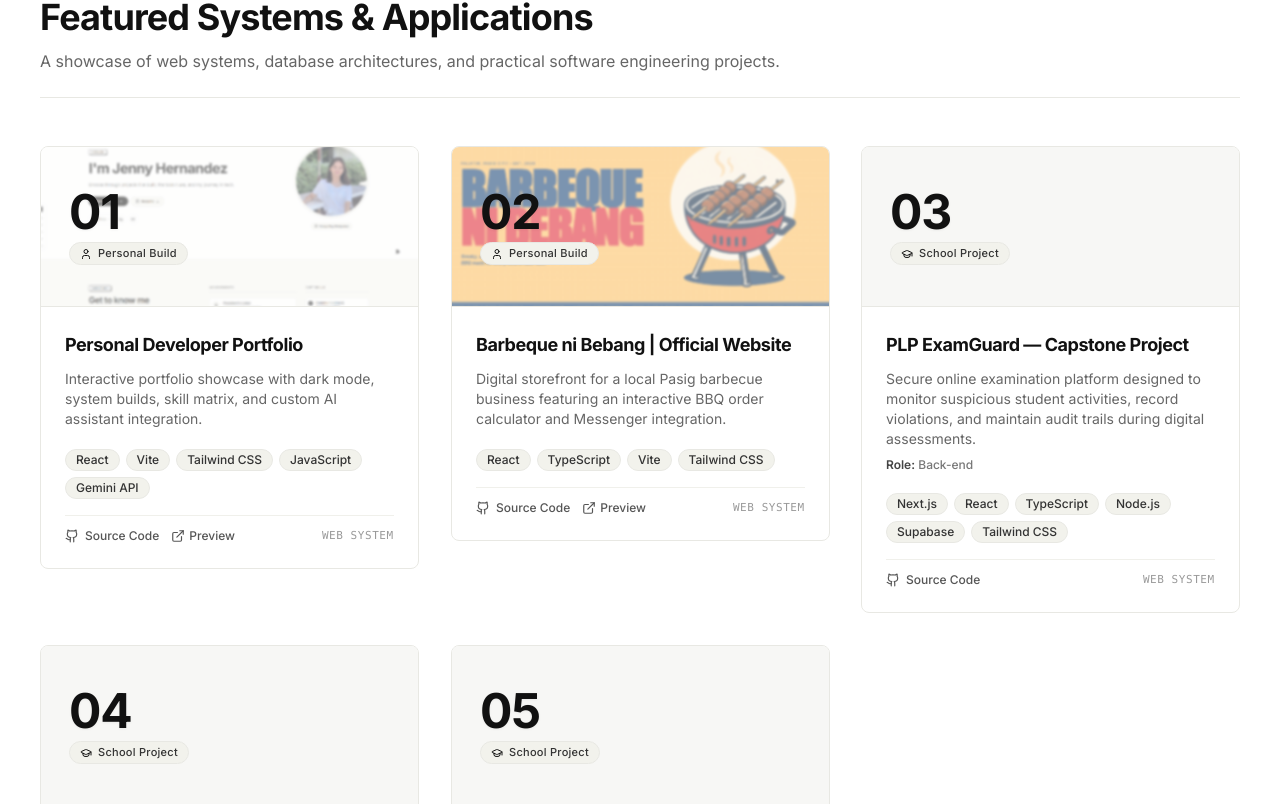
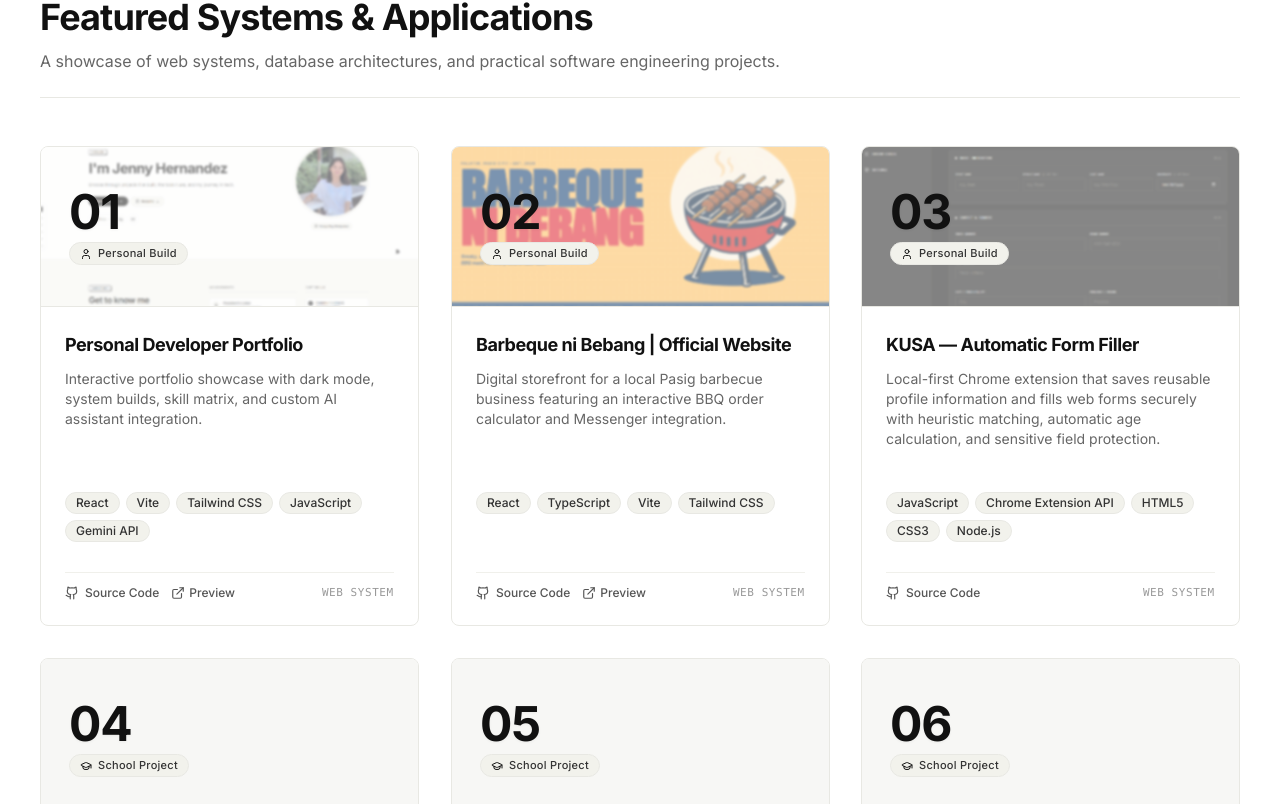
Before and after one commit to Nej2005/Personal-Portfolio, a React (Vite) app: page / in a window 1280 px wide. Shown: the part 776-1580 px from the top of the page. Built offline with nearby package versions, Linux system fonts and the light colour scheme.

Commit message:
added new project KUSA

```diff
--- a/src/components/ProjectCard.jsx
+++ b/src/components/ProjectCard.jsx
@@ -10,9 +10,9 @@ export default function ProjectCard({ project, index = 1 }) {
       maxTilt={12}
       scale={1.035}
       glare={true}
-      className="card-minimal flex flex-col overflow-hidden group bg-white dark:bg-[#141414]"
+      className="card-minimal flex flex-col overflow-hidden group bg-white dark:bg-[#141414] h-full min-h-[440px] sm:min-h-[480px]"
     >
-      <div className="relative w-full h-32 sm:h-40 bg-[#F7F7F5] dark:bg-[#181818] border-b border-[#E8E8E3] dark:border-[#262626] flex items-center justify-between px-5 sm:px-7 overflow-hidden transition-colors">
+      <div className="relative w-full h-32 sm:h-40 bg-[#F7F7F5] dark:bg-[#181818] border-b border-[#E8E8E3] dark:border-[#262626] flex items-center justify-between px-5 sm:px-7 overflow-hidden transition-colors shrink-0">
         {project.image && (
           <>
             <img
@@ -48,7 +48,7 @@ export default function ProjectCard({ project, index = 1 }) {
       </div>
 
       <div className="p-4 sm:p-6 flex-1 flex flex-col justify-between" style={{ transform: 'translateZ(10px)' }}>
-        <div>
+        <div className="flex-1 flex flex-col">
           <h3 className="text-base sm:text-lg font-bold text-[#111111] dark:text-white group-hover:text-black dark:group-hover:text-white tracking-tight leading-snug transition-colors">
             {project.title}
           </h3>
@@ -65,7 +65,7 @@ export default function ProjectCard({ project, index = 1 }) {
         </div>
 
         <div className="pt-4 sm:pt-5 mt-auto">
-          <div className="flex flex-wrap gap-1.5 mb-3.5 sm:mb-4">
+          <div className="flex flex-wrap gap-1.5 mb-3.5 sm:mb-4 min-h-[56px] sm:min-h-[64px] content-start">
             {project.technologies.map((tech, idx) => (
               <span key={idx} className="tag-pill group-hover:bg-[#EAEAEA] dark:group-hover:bg-[#282828] transition-colors">
                 {tech}
--- a/src/components/Projects.jsx
+++ b/src/components/Projects.jsx
@@ -24,9 +24,9 @@ export default function Projects() {
           </div>
         </ScrollReveal>
 
-        <div className="grid grid-cols-1 md:grid-cols-2 lg:grid-cols-3 gap-6 sm:gap-8">
+        <div className="grid grid-cols-1 md:grid-cols-2 lg:grid-cols-3 gap-6 sm:gap-8 items-stretch">
           {portfolioData.projects.map((project, index) => (
-            <ScrollReveal key={project.id} animation="fade-up" delay={index * 120}>
+            <ScrollReveal key={project.id} animation="fade-up" delay={index * 120} className="h-full flex flex-col">
               <ProjectCard project={project} index={index + 1} />
             </ScrollReveal>
           ))}
--- a/src/data/portfolioData.js
+++ b/src/data/portfolioData.js
@@ -92,6 +92,18 @@ export const portfolioData = {
       featured: true
     },
     {
+      id: "kusa",
+      title: "KUSA — Automatic Form Filler",
+      description: "Local-first Chrome extension that saves reusable profile information and fills web forms securely with heuristic matching, automatic age calculation, and sensitive field protection.",
+      technologies: ["JavaScript", "Chrome Extension API", "HTML5", "CSS3", "Node.js"],
+      image: "/projects_thumbnail/KUSA.png",
+      githubUrl: "https://github.com/Nej2005/KUSA",
+      githubAccount: "Personal GitHub",
+      accountType: "personal",
+      demoUrl: null,
+      featured: true
+    },
+    {
       id: "plp-examguard",
       title: "PLP ExamGuard — Capstone Project",
       description: "Secure online examination platform designed to monitor suspicious student activities, record violations, and maintain audit trails during digital assessments.",
@@ -137,7 +149,7 @@ export const portfolioData = {
       {
         name: "JavaScript",
         logo: "javascript",
-        usedIn: "Personal Developer Portfolio, Barbeque ni Bebang, PLP Lost and Found System, SVMS System"
+        usedIn: "Personal Developer Portfolio, Barbeque ni Bebang, KUSA — Automatic Form Filler, PLP Lost and Found System, SVMS System"
       },
       {
         name: "TypeScript",
@@ -152,7 +164,7 @@ export const portfolioData = {
       {
         name: "Node.js",
         logo: "nodejs",
-        usedIn: "PLP ExamGuard, PLP Lost and Found System, SVMS System"
+        usedIn: "KUSA — Automatic Form Filler, PLP ExamGuard, PLP Lost and Found System, SVMS System"
       },
       {
         name: "Next.js",
@@ -167,12 +179,12 @@ export const portfolioData = {
       {
         name: "HTML5",
         logo: "html5",
-        usedIn: "Personal Portfolio, Barbeque ni Bebang, Academic Projects"
+        usedIn: "Personal Portfolio, Barbeque ni Bebang, KUSA — Automatic Form Filler, Academic Projects"
       },
       {
         name: "CSS3",
         logo: "css3",
-        usedIn: "Personal Portfolio, Barbeque ni Bebang, Academic Projects"
+        usedIn: "Personal Portfolio, Barbeque ni Bebang, KUSA — Automatic Form Filler, Academic Projects"
       },
       {
         name: "Tailwind CSS",
```
Also changed, not shown: public/projects_thumbnail/KUSA.png (added).
